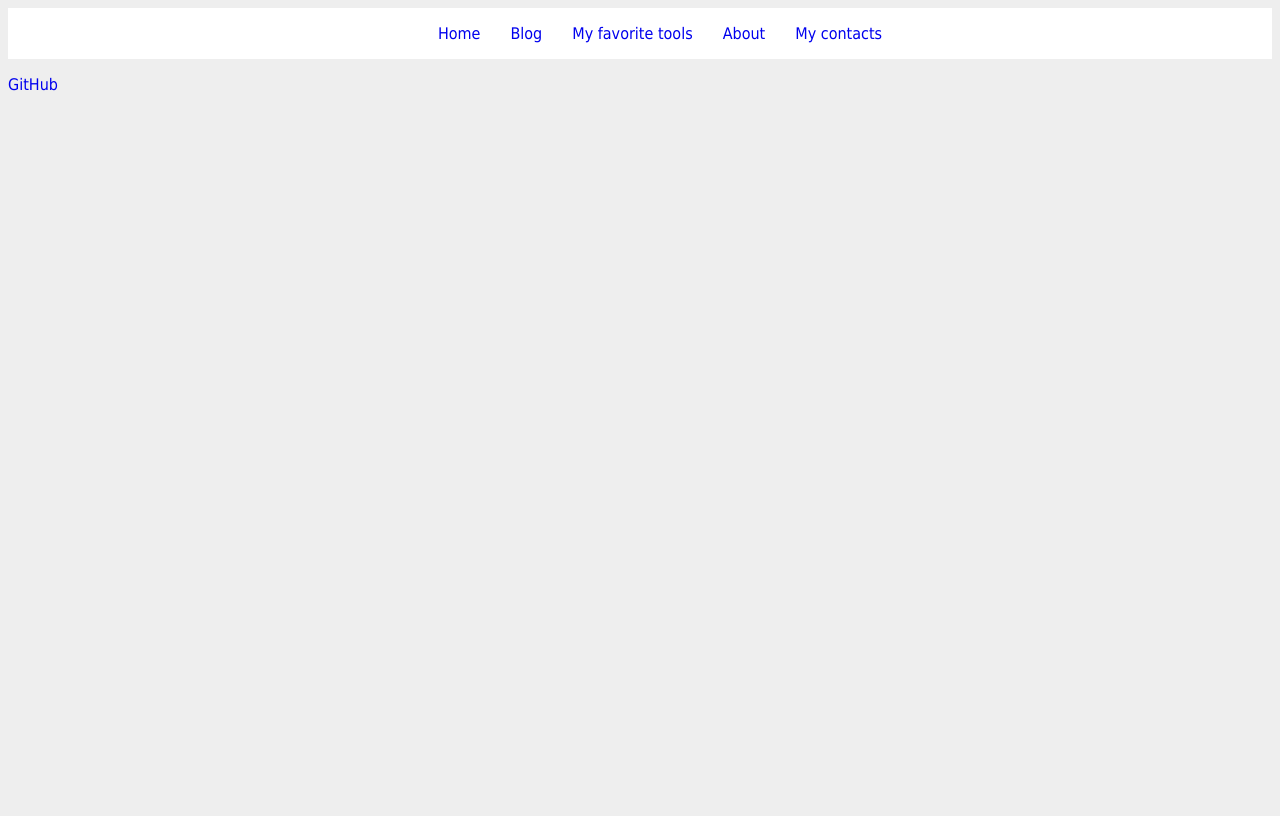
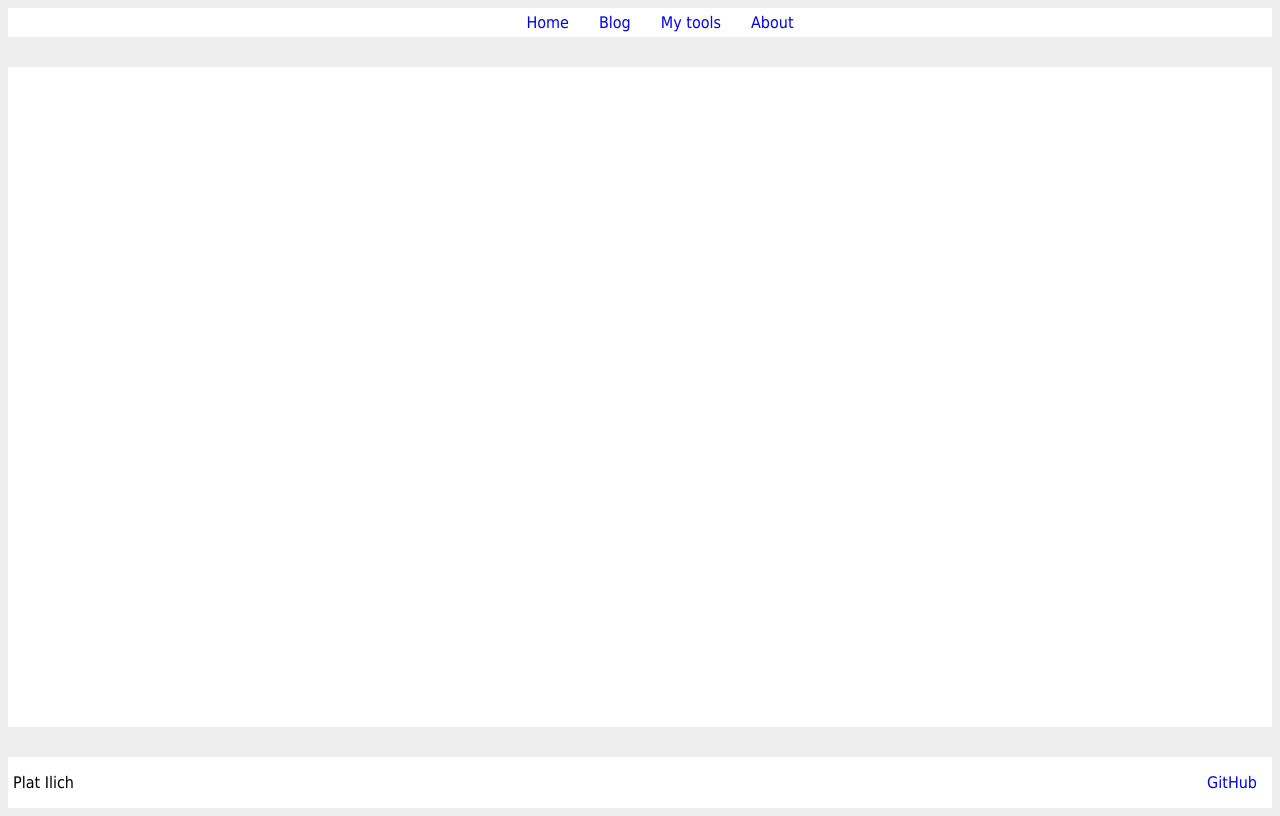
Before and after one commit to platilich/personal_site, a Django app: page /blog/ in a window 1280 px wide. Before the commit the page ends 91 px from the top, so only its background shows below. Run offline with Django 5.2, Linux system fonts and the light colour scheme; some libraries are stand-ins or nearby versions.

Commit message:
added new pages and updated css

```diff
--- a/platlilich/urls.py
+++ b/platlilich/urls.py
@@ -18,14 +18,16 @@ from django.contrib import admin
 from django.urls import include, path
 
 from core.views import index
-from posts.views import posts
+from posts.views import posts, my_tools, about
 
 
 urlpatterns = [
     path('', index, name='index'),
     path('blog/', posts, name='posts'),
+    path('my-tools/', my_tools),
+    path('about/', about),
+
     path('admin/', admin.site.urls),
-
     path('ckeditor5/', include('django_ckeditor_5.urls')),
 
 ]
--- a/posts/views.py
+++ b/posts/views.py
@@ -2,4 +2,14 @@ from django.shortcuts import render
 
 # Create your views here.
 def posts(request):
-    return render(request, 'posts.html')
+    return render(request, template_name='posts.html')
+
+
+
+def my_tools(request):
+    return render(request, template_name='my_tools.html')
+
+
+
+def about(request):
+    return render(request, template_name='about.html')
--- a/static/css/style.css
+++ b/static/css/style.css
@@ -11,6 +11,14 @@
 body {
     background-color: var(--background);
     font-family: Tahoma, sans-serif;;
+
+
+    height: 100vh;
+    gap: 30px;
+
+
+    display: flex;
+    flex-direction: column;
 }
 
 
@@ -20,6 +28,7 @@ header {
     display: flex;
 
     justify-content: center;
+    padding: 5px;
 
 }
 
@@ -27,6 +36,7 @@ header {
 ul {
     display: flex;
     gap: 30px;
+    margin: 0;
 }
 
 li:active {
@@ -41,5 +51,29 @@ li, a {
 
 
 main {
-    background-color: var(--blue);
+    background-color: var(--panel);
+    height: 100%;
+    flex: 1;
 }
+
+
+
+
+
+footer {
+    display: flex;
+    justify-content: space-between;
+
+
+
+    background-color: var(--panel);
+
+
+    padding: 0 15px 0 5px;
+}
+
+
+.services {
+    display: flex;
+    gap: 30px;
+}
--- /dev/null
+++ b/templates/about.html
@@ -0,0 +1,3 @@
+{% extends 'base.html' %}
+
+{% block title %}About{% endblock %}
--- a/templates/base.html
+++ b/templates/base.html
@@ -12,9 +12,8 @@
         <ul>
             <li><a href="/">Home</a></li>
             <li><a href="/blog/">Blog</a></li>
-            <li><a href="/my-tools/">My favorite tools</a></li>
+            <li><a href="/my-tools/">My tools</a></li>
             <li><a href="/about/">About</a></li>
-            <li><a href="/contacts/">My contacts</a></li>
         </ul>
     </header>
 
@@ -24,7 +23,10 @@
 
 
     <footer>
-        <p><a href="https://github.com/platilich">GitHub</a></p>
+        <p>Plat Ilich</p>
+        <div class="services">
+            <p><a href="https://github.com/platilich">GitHub</a></p>
+        </div>
     </footer>
 </body>
 </html>
--- /dev/null
+++ b/templates/my_tools.html
@@ -0,0 +1,3 @@
+{% extends 'base.html' %}
+
+{% block title %}My tools {% endblock %}
```
